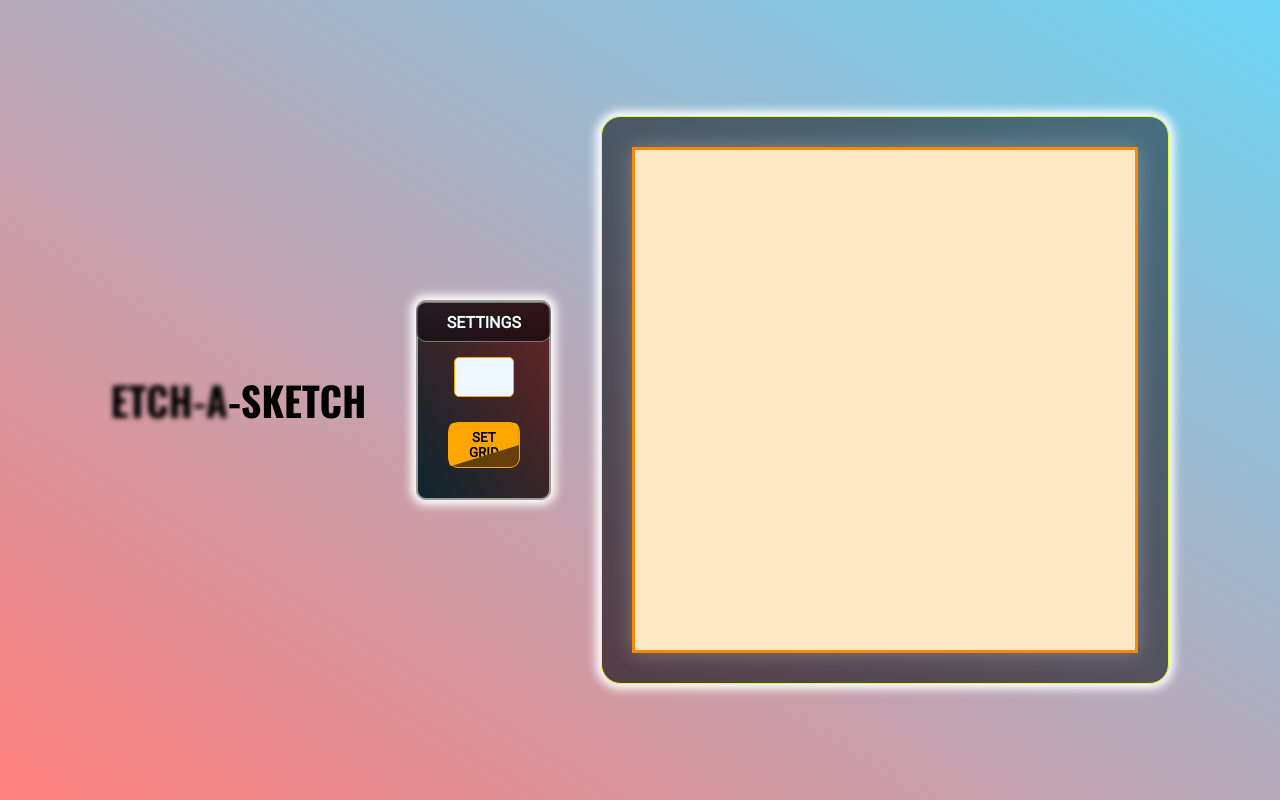
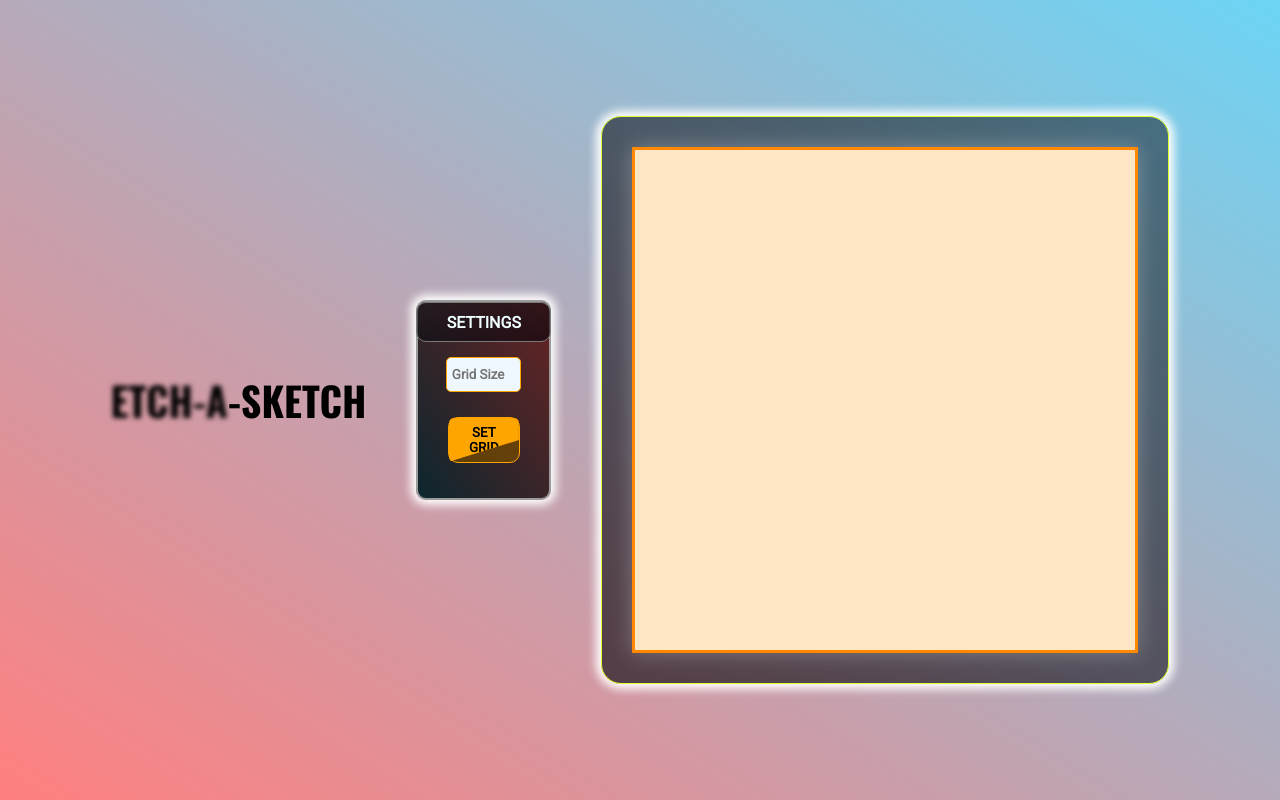
Before and after one commit to KelCapiten/etch-a-sketch, a plain HTML site: page index.html in a window 1280 px wide. Drawn offline with nearby package versions, Linux system fonts and the light colour scheme.

Commit message:
ADD PLACEHOLDER IN GRID INPUT

```diff
--- a/index.html
+++ b/index.html
@@ -17,7 +17,7 @@
         <div class="sketch"><span id="one">ETCH-A</span><span id="two">-SKETCH</span></div>
         <div class="settings">
             <h4 class="settingsHeader">SETTINGS</h4>
-            <input class="setGrid" type="number">
+            <input class="setGrid" type="number" placeholder=" Grid Size">
             <div class="btnDvi">
                 <button onclick="changeGrid()">SET GRID</button>
             </div>
--- a/stylesheet.css
+++ b/stylesheet.css
@@ -109,8 +109,8 @@ button:hover {
 input {
     background-color: aliceblue;
     color: black;
-    width: 60px;
-    height: 40px;
+    width: 75px;
+    height: 35px;
     border-radius: 5px;
     border: orange solid 1px;
     font-weight: bolder;
```
